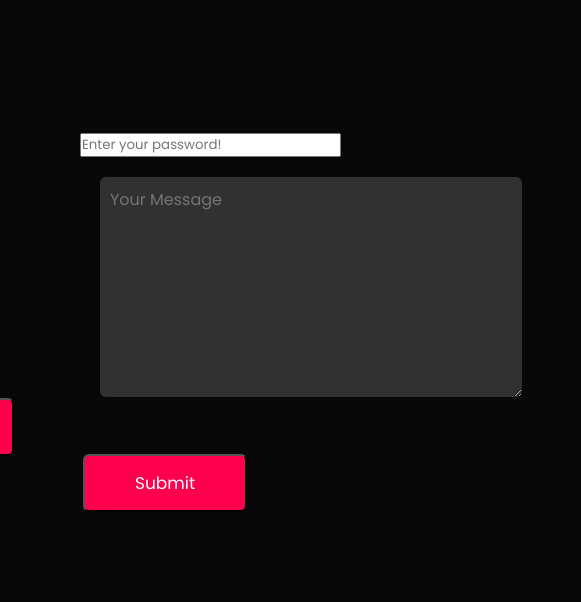
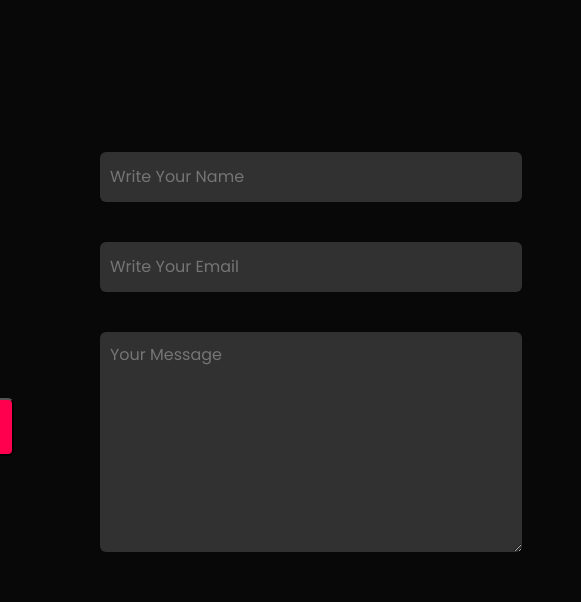
Before and after one commit to Disha127/Portfolio, a plain HTML site: page index.html in a window 1280 px wide. Shown: the part 4040-4642 px from the top of the page, 464-1045 px from the left. Drawn offline with Linux system fonts and the light colour scheme; a script that the page names is missing.

Commit message:
index.html

```diff
--- a/index.html
+++ b/index.html
@@ -220,10 +220,9 @@
 </div>
  <div class="contact-right ">
  <form action="">
-
-
-<input type="password" name="text" class="input" placeholder="Enter your password!">
-    <textarea name="" id="message" cols="70" rows="8" placeholder="Your Message"></textarea>
+  <input type="text" name="name" placeholder="Write Your Name">
+    <input type="email" name="email" id="email" placeholder="Write Your Email">
+  <textarea name="" id="message" cols="70" rows="8" placeholder="Your Message"></textarea>
 
   <button class="btun bn">Submit</button>
   <!--<script src="form.js"></script>-->
```
